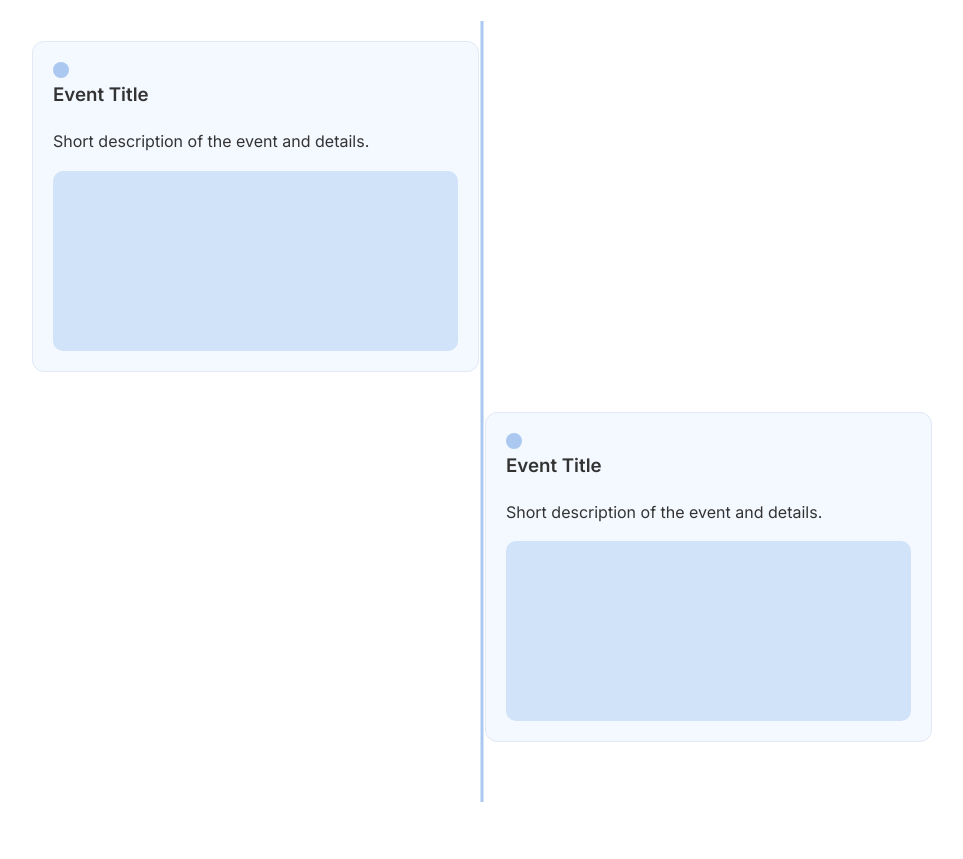
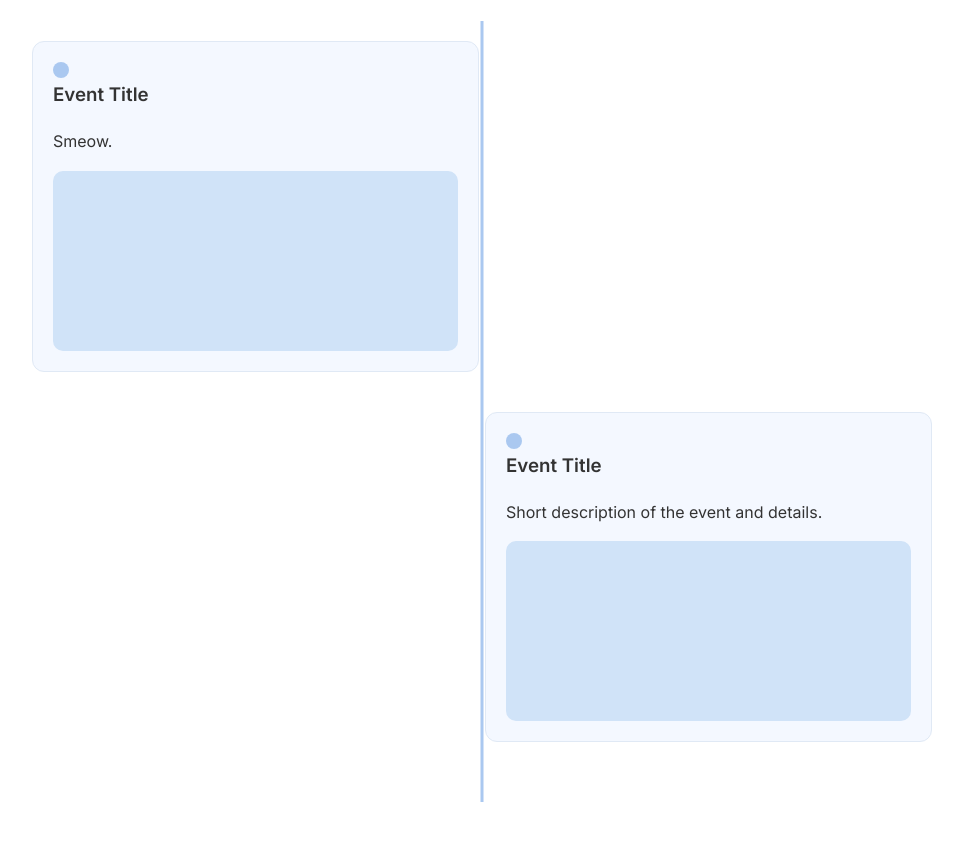
Before and after one commit to weng-weng13/ghhsfst-website, a plain HTML site: page index.html in a window 1280 px wide. Shown: the part 1360-2219 px from the top of the page, without its empty margins (158-1121 px from the left). Drawn offline with Linux system fonts and the light colour scheme.

Commit message:
Update event description in index.html

```diff
--- a/index.html
+++ b/index.html
@@ -167,7 +167,7 @@
 
       <div class="timeline-event" style="float:left; clear:both;">
         <h3>Event Title</h3>
-        <p>Short description of the event and details.</p>
+        <p>Smeow.</p>
         <div class="event-photo"></div>
       </div>
 
```
